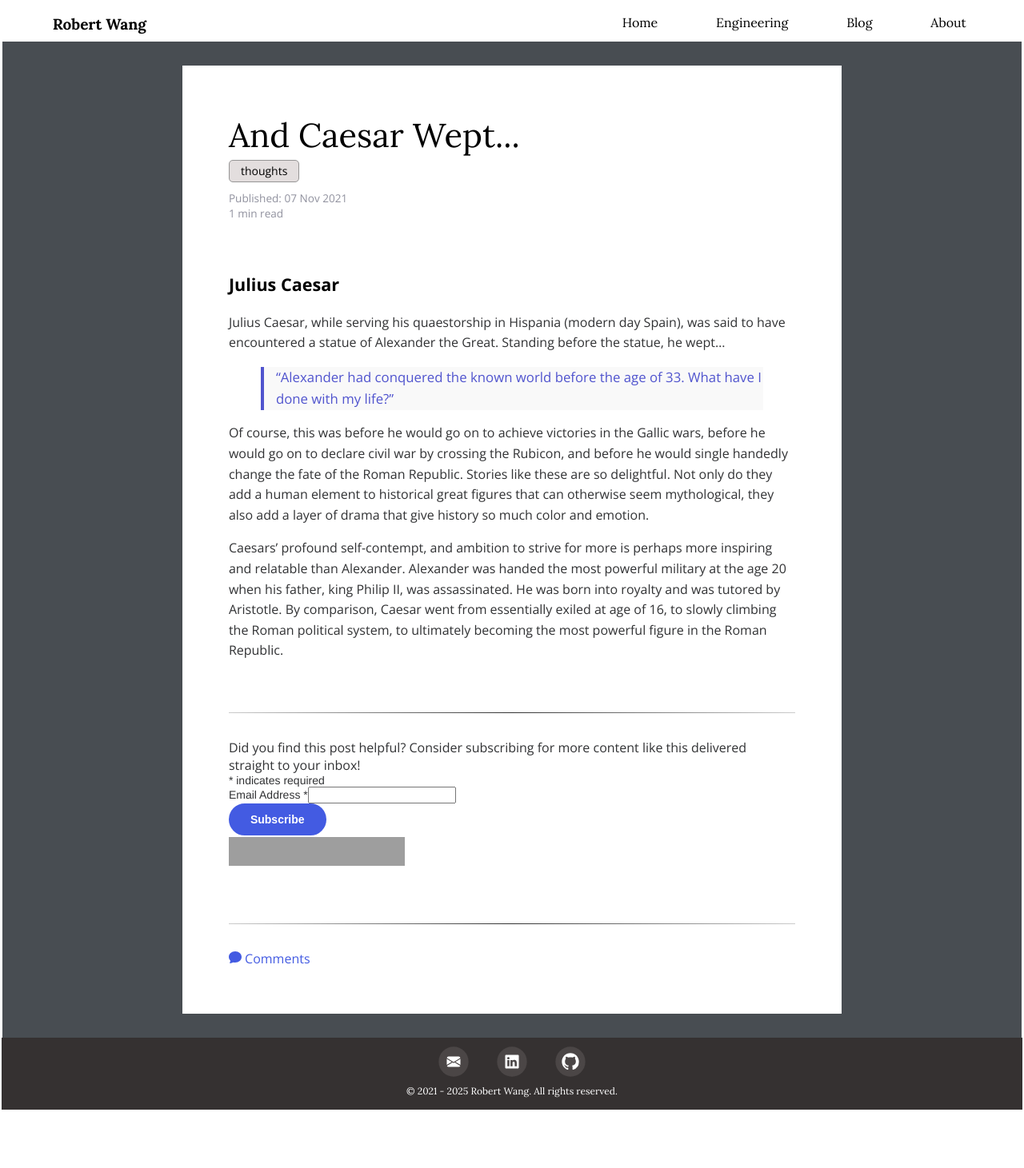
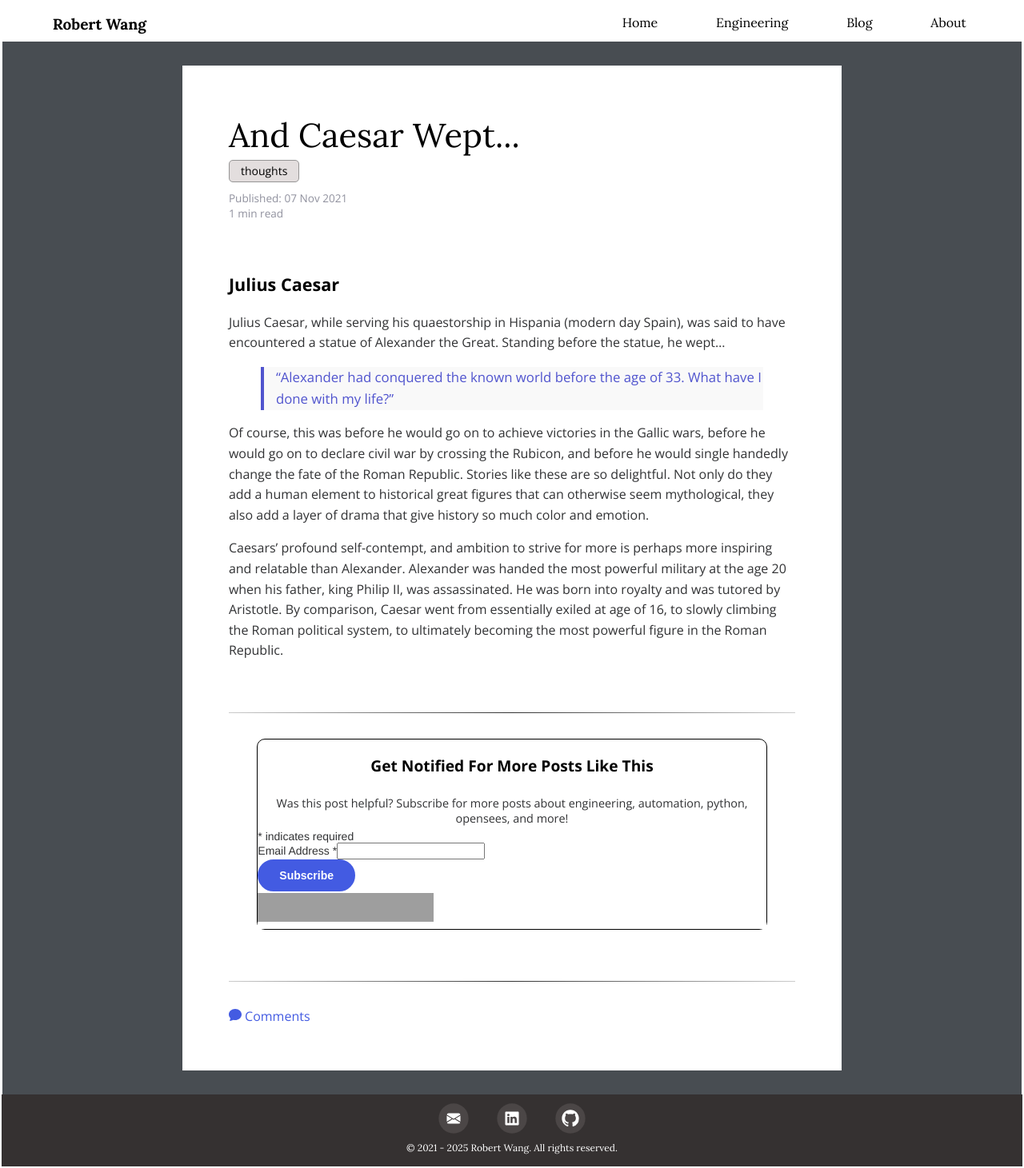
Before and after one commit to wcfrobert/wcfrobert.github.io, a Jekyll site: the page built from _posts/2021-11-07-ceasar-wept.markdown, in a window 1280 px wide. Shown: the whole page at 80% size. Built offline with Jekyll 4.4.1, drawn with Linux system fonts in a browser that asks for light colours; comment, search, counter and statistics services are not loaded; before the commit the page ends 1390 px from its top, so only the background shows below that; grey boxes are pictures that could not be loaded.

Commit message:
refined mailchimp integration

```diff
--- a/_layouts/blog-post.html
+++ b/_layouts/blog-post.html
@@ -82,6 +82,7 @@
 
         <!-- Blog content -->
         {{content}}
+
         <hr style="margin-top: 4rem; margin-bottom: 2rem;">
 
 
@@ -89,12 +90,15 @@
 
 
         <!-- Newsletter Signup Mailchimp -->
-        <span>Did you find this post helpful? Consider subscribing for more content like this delivered straight to your inbox!</span>
+        <div class="mailchimp-container">
+          <h3 style="text-align: center;">Get Notified For More Posts Like This</h3>
+          <div style="text-align: center; font-size:0.9rem; padding: 5px">Was this post helpful? Subscribe for more posts about engineering, automation, python, opensees, and more!</div>
+
 
           <div id="mc_embed_shell">
             <link href="//cdn-images.mailchimp.com/embedcode/classic-061523.css" rel="stylesheet" type="text/css">
             <style type="text/css">
-            #mc_embed_signup{background:#fff; false;clear:left; font:14px Helvetica,Arial,sans-serif; width: 600px;}
+                  #mc_embed_signup{background:#fff; false;clear:left; font:14px Helvetica,Arial,sans-serif; width: px;}
                   /* Add your own Mailchimp form style overrides in your site stylesheet or in this style block.
                     We recommend moving this block and the preceding CSS link to the HEAD of your HTML file. */
             </style>
@@ -120,10 +124,15 @@
                     </div>
                 </form>
             </div>
-    <script type="text/javascript" src="//s3.amazonaws.com/downloads.mailchimp.com/js/mc-validate.js"></script><script type="text/javascript">(function($) {window.fnames = new Array(); window.ftypes = new Array();fnames[0]='EMAIL';ftypes[0]='email';fnames[1]='FNAME';ftypes[1]='text';fnames[2]='LNAME';ftypes[2]='text';fnames[3]='ADDRESS';ftypes[3]='address';fnames[4]='PHONE';ftypes[4]='phone';fnames[5]='BIRTHDAY';ftypes[5]='birthday';fnames[6]='COMPANY';ftypes[6]='text';}(jQuery));var $mcj = jQuery.noConflict(true);</script></div>
+            <script type="text/javascript" src="//s3.amazonaws.com/downloads.mailchimp.com/js/mc-validate.js"></script><script type="text/javascript">(function($) {window.fnames = new Array(); window.ftypes = new Array();fnames[0]='EMAIL';ftypes[0]='email';fnames[1]='FNAME';ftypes[1]='text';fnames[2]='LNAME';ftypes[2]='text';fnames[3]='ADDRESS';ftypes[3]='address';fnames[4]='PHONE';ftypes[4]='phone';fnames[5]='BIRTHDAY';ftypes[5]='birthday';fnames[6]='COMPANY';ftypes[6]='text';}(jQuery));var $mcj = jQuery.noConflict(true);</script>
+          </div>
 
 
+
+        </div>
+
         <hr style="margin-top: 4rem; margin-bottom: 2rem;">
+
 
 
 
@@ -162,7 +171,14 @@
 
 
 
+
   </div>
+
+
+
+
+
+
   <!-- FOOTER -->
   <footer class="footer1">
     <svg xmlns="http://www.w3.org/2000/svg" width="40" height="40" viewBox="-7 -7 30 30">
@@ -194,8 +210,6 @@
     <div class="copyright-footer">&copy; 2021 - {{ "now" | date: "%Y" }} Robert Wang. All rights reserved.</div>
   </footer>
 
-
-
   <script id="dsq-count-scr" src="//robwang-io.disqus.com/count.js" async></script>
   <script src="/assets/js/custom.js"></script>
 </body>
--- a/assets/css/style.css
+++ b/assets/css/style.css
@@ -998,6 +998,15 @@ th, td {
 .blog-comments:hover {
 	cursor: pointer;
 }
+
+.mailchimp-container {
+	border: 1px solid black;
+	border-radius: 10px;
+	width: 90%;
+	margin-left: auto;
+	margin-right: auto;
+}
+
 .video-container {
     position: relative;
     padding-bottom: 56.25%;
```
Lines whose indentation alone changed are shown as unchanged.
